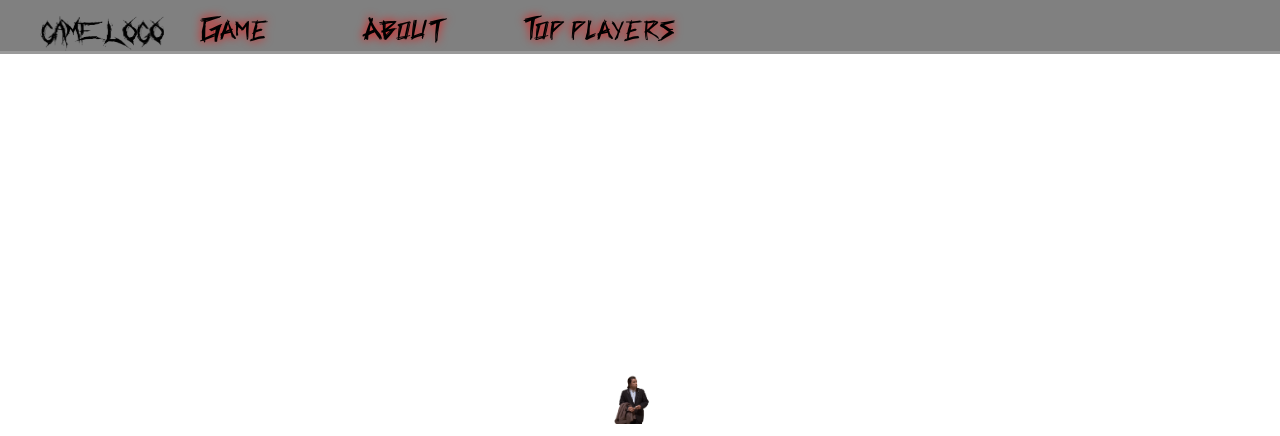
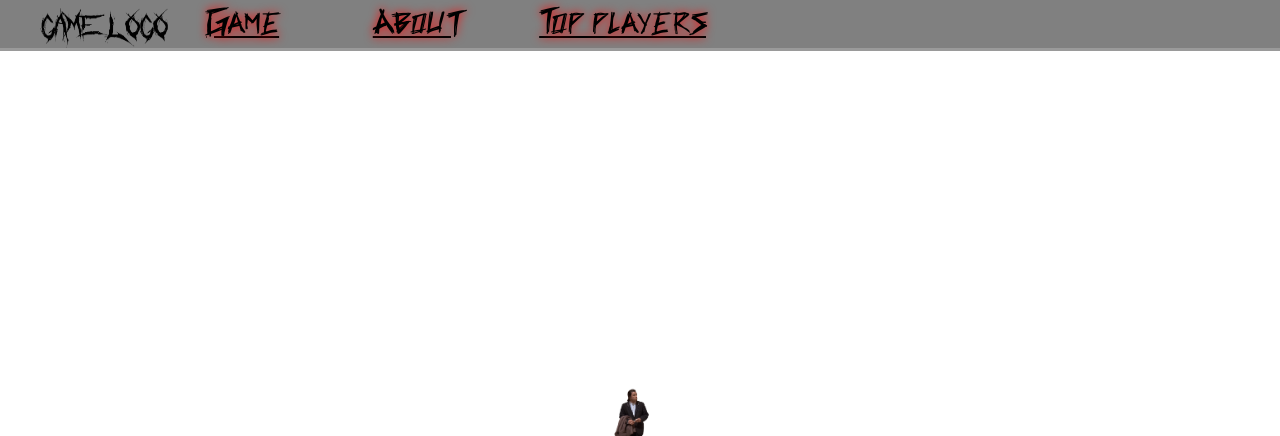
Before and after one commit to Deadcreep/DIA, a PHP site: page / in a window 1280 px wide. Shown: the top 436 px of the page. Run offline with PHP 8.4, Linux system fonts and the light colour scheme.

Commit message:
resolve issues

```diff
--- a/Index.html
+++ b/Index.html
@@ -6,21 +6,21 @@
 	<link rel="stylesheet" type="text/css" href="css/style.css">
 </head>
 <body link="black" vlink="#DFB143">
-	<div class="menu">
-		<ul>
-			<li class="menu__block">
-				<a class="menu__link disabled" href="Index.html" title="Main page">
+	<div>
+		<ul class="menu">
+			<li class="menu__item">
+				<a class="menu__item-link menu__item-link_disabled" href="index.html" title="Main page">
 					<img class="logo-img" src="img/logo.png" alt="logo image">
 				</a>
 			</li>
-			<li class="menu__block">
-				<a class="menu__link" href="Game.html">Game</a>
+			<li class="menu__item">
+				<a class="menu__link" href="game.html">Game</a>
 			</li>
-			<li class="menu__block">
-				<a class="menu__link" href="About.html">About</a>
+			<li class="menu__item">
+				<a class="menu__link" href="about.html">About</a>
 			</li>
-			<li class="menu__block" >
-				<a class="menu__link" href="TopList.html">Top players</a>
+			<li class="menu__item" >
+				<a class="menu__link" href="top-list.html">Top players</a>
 			</li>
 		</ul>
 	</div>
--- a/css/style.css
+++ b/css/style.css
@@ -1,19 +1,20 @@
-.menu {
-  border-bottom-style: outset;
-  background-color: gray;
-  display: table;
-  width: 100%;
+ul.menu {
+	margin-top: 0px;
+	border-bottom-style: outset;
+	background-color: gray;
+	display: table;
+	width: 100%;
 }
 
-.menu__block {
-	height: 35px;
+li.menu__item {
+	height: 40px;
 	width: auto;
+	margin-top: 1vh;
 	min-width: 10%;
 	font-family: 'Brutal-Dude';
-	font-size: calc(22px + 0.5vmin);
+	font-size: calc(25px + 0.5vmin);
 	text-shadow: red 0 0 10px;
 	float: left;
-	vertical-align: middle;
 	margin-right: 3%;
 	display: table-cell;
 }
@@ -26,13 +27,13 @@
 	max-width: 255px;
 }
 
-.menu__link{
+a.menu__item-link{
 	text-decoration: none;
 	max-height: 100%;
 
 }
 
-a.disabled {
+a.menu__item-link_disabled {
     pointer-events: none;
     cursor: default;
     color: white;
```
Also changed, not shown: About.html (+10 -10 lines), Game.html (+10 -10 lines), top-list.html (renamed from TopList.html, +10 -10 lines).
